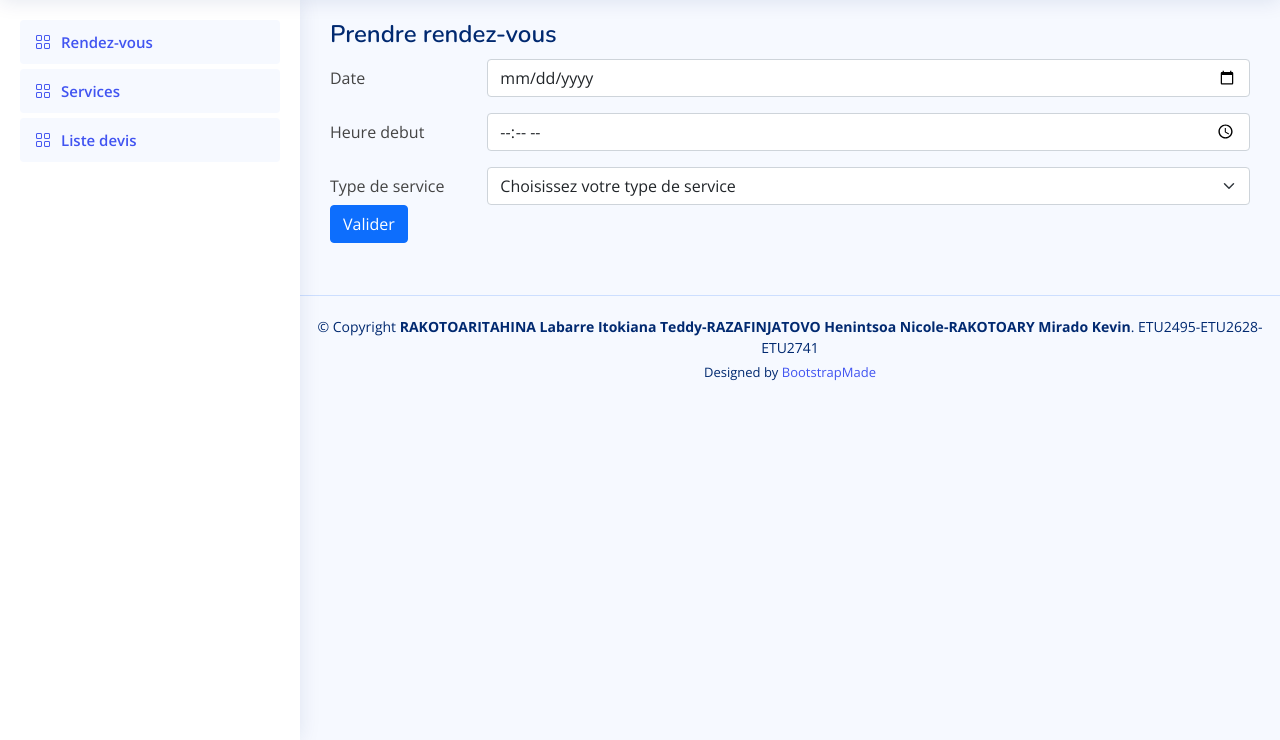
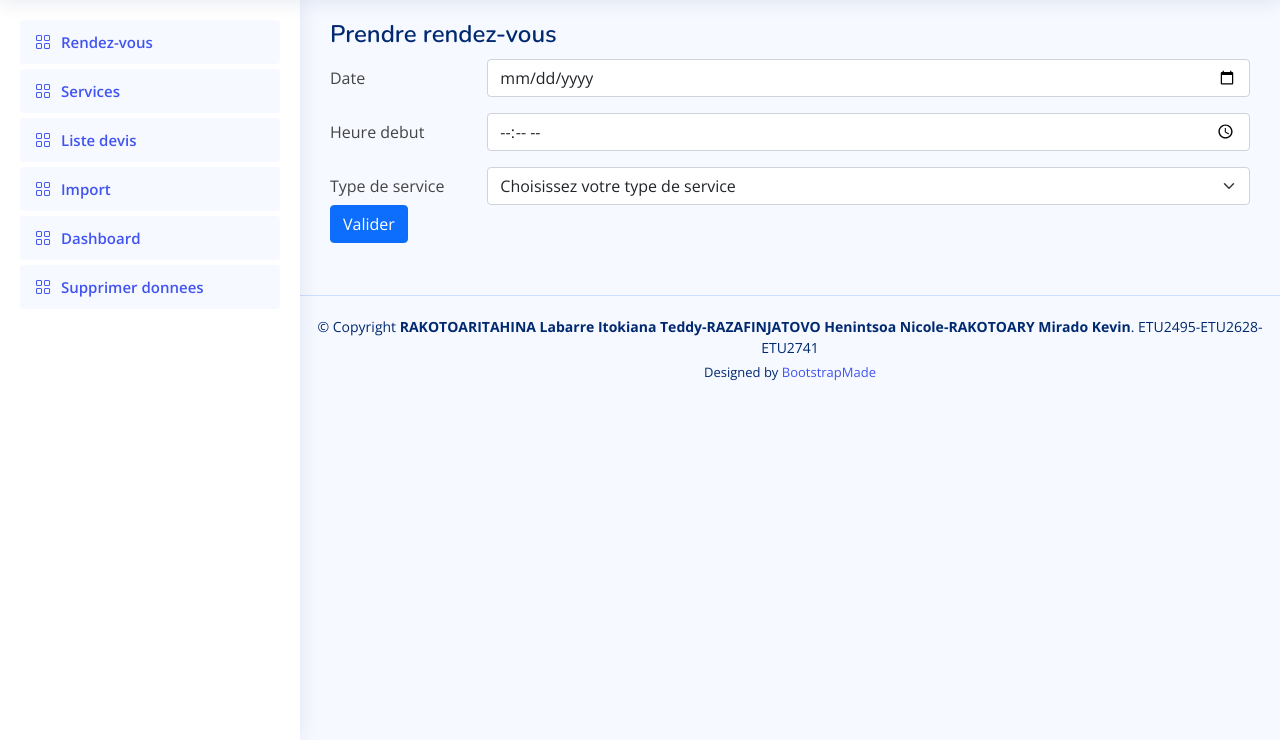
Before and after one commit to HenintsoaRazafinjatovo/Garage, a CodeIgniter app: page /Garage/rdv in a window 1280 px wide. Shown: the part 60-800 px from the top of the page. Run offline with CodeIgniter, Linux system fonts and the light colour scheme; a user stored in the database is signed in; data comes from the database, SQL or seed files in the repository.

Commit message:
Dashboard view

```diff
--- a/application/views/partials/sidebar.php
+++ b/application/views/partials/sidebar.php
@@ -21,5 +21,23 @@
                     <span>Liste devis</span>
                     </a>
                 </li>
+                <li class="nav-item">
+                    <a class="nav-link " href="#">
+                    <i class="bi bi-grid"></i>
+                    <span>Import</span>
+                    </a>
+                </li>
+                <li class="nav-item">
+                    <a class="nav-link " href="#">
+                    <i class="bi bi-grid"></i>
+                    <span>Dashboard</span>
+                    </a>
+                </li>
+                <li class="nav-item">
+                    <a class="nav-link " href="#">
+                    <i class="bi bi-grid"></i>
+                    <span>Supprimer donnees</span>
+                    </a>
+                </li>
             </ul>
 </aside>
```
Also changed, not shown: application/views/Dashboard.php (added, +34 -0 lines).
